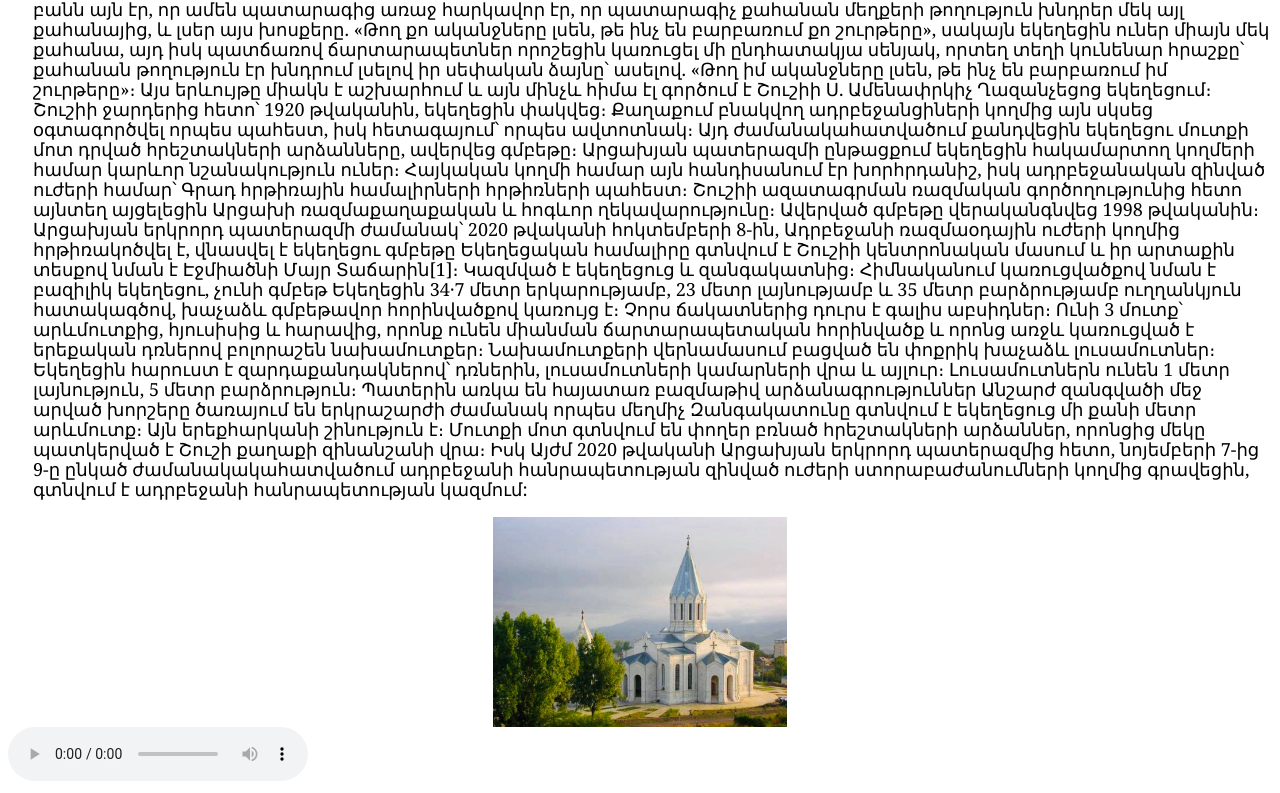
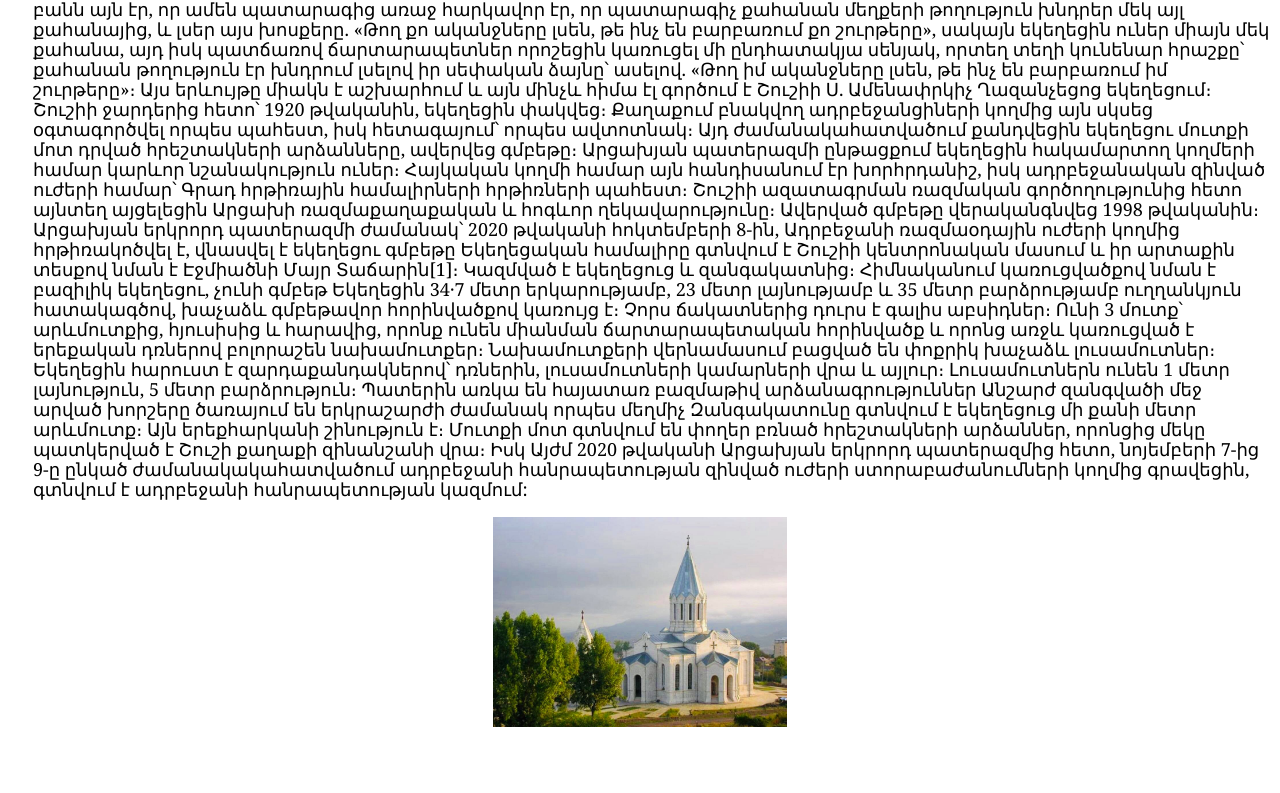
Before and after one commit to Narine-VarQA/City, a plain HTML site: page shushi.html in a window 1280 px wide. Shown: the part 842-1635 px from the top of the page. After the commit the page ends 1577 px from the top, so only its background shows below. Drawn offline with Linux system fonts and the light colour scheme.

Commit message:
Update shushi.html

```diff
--- a/shushi.html
+++ b/shushi.html
@@ -41,7 +41,7 @@
         </p>
         <img class="shushi-church" src="img/church.jpg" />
     </div>
-    <audio autoplay controls src="/audio/s.mp3"></audio>
+<!--     <audio autoplay controls src="/audio/s.mp3"></audio> -->
       <iframe src="/audio/s.mp3" allow="autoplay" style="display:none" id="iframeAudio"></iframe>
 
 
```
